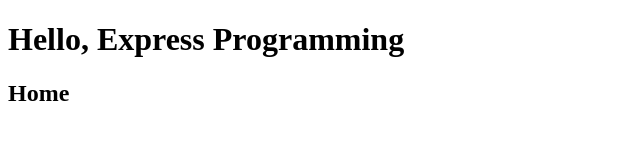
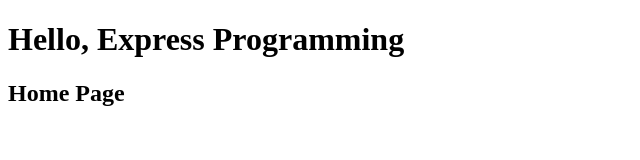
Before and after one commit to pritamworld/w5express, a website: page views/index.html in a window 1280 px wide. Shown: the full height of the page, 0-640 px from the left. Drawn offline with Linux system fonts and the light colour scheme.

Commit message:
code changes

```diff
--- a/views/index.html
+++ b/views/index.html
@@ -7,6 +7,6 @@
 </head>
 <body>
     <h1>Hello, Express Programming</h1>
-    <h2>Home</h2>
+    <h2>Home Page</h2>
 </body>
 </html>
```
